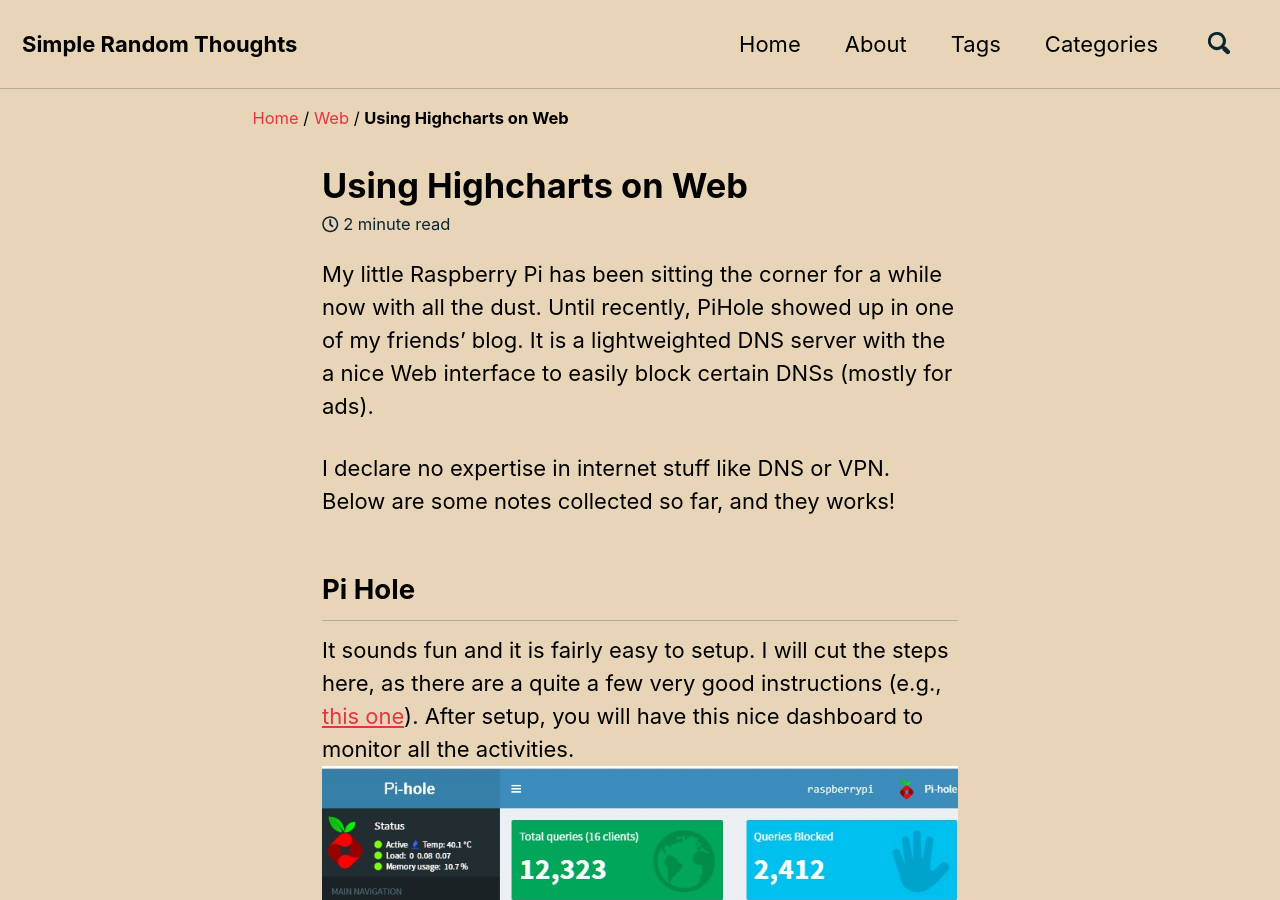
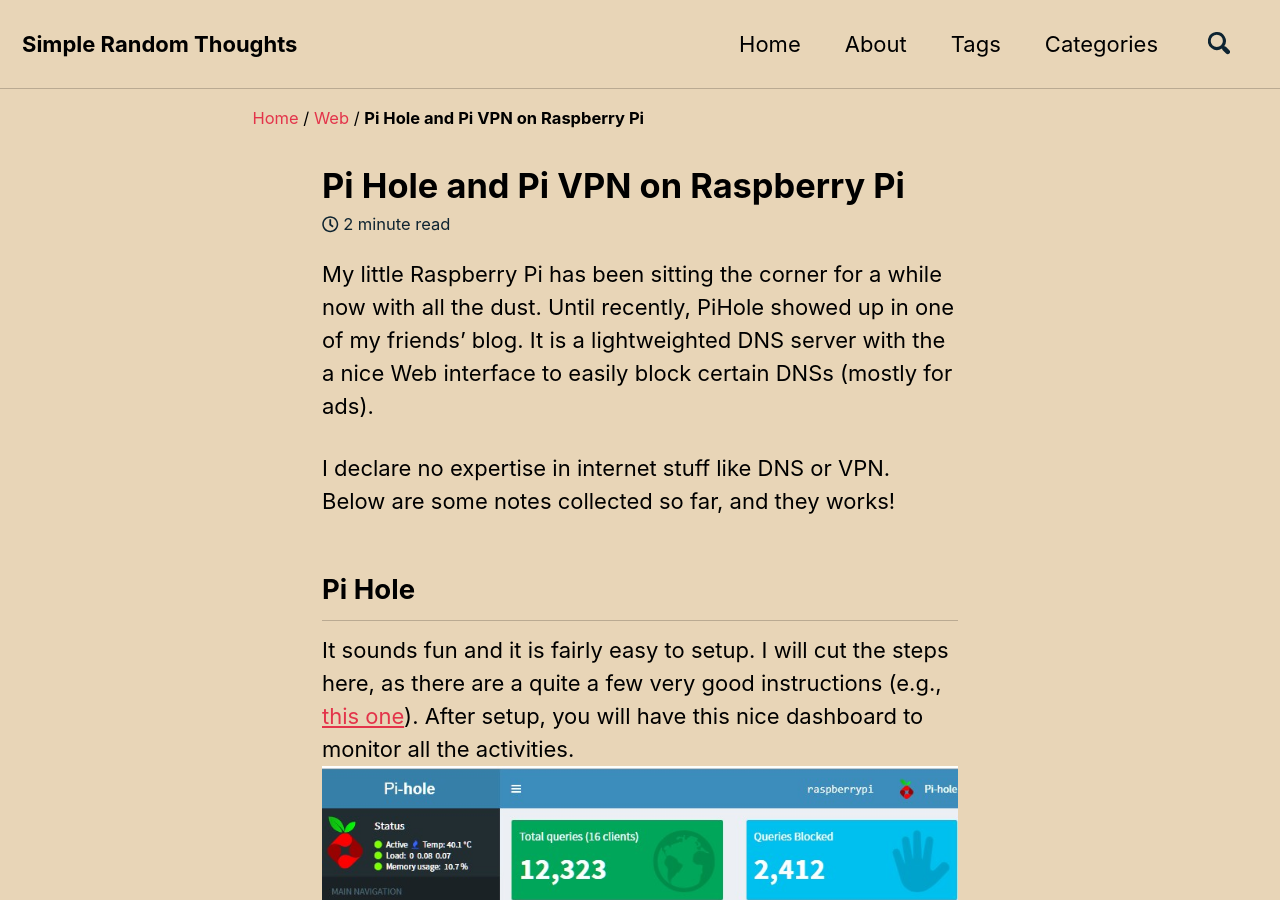
Before and after one commit to simpleadsxu/simpleadsxu.github.io, a Jekyll site: the page built from _posts/2019-01-01-PiHole_PiVPN.md, in a window 1280 px wide and 900 px high. Built offline with Jekyll 4.4.1, drawn with Linux system fonts in a browser that asks for light colours; cached includes are drawn as plain includes; nearby versions of some CDN libraries; comment, search, counter and statistics services are not loaded.

Commit message:
fix title

```diff
--- a/_posts/2019-01-01-PiHole_PiVPN.md
+++ b/_posts/2019-01-01-PiHole_PiVPN.md
@@ -1,6 +1,6 @@
 ---
 layout: single
-title:  "Using Highcharts on Web"
+title:  "Pi Hole and Pi VPN on Raspberry Pi"
 date:   2019-01-01 15:03:38 -0400
 author: JS
 categories: web
```
